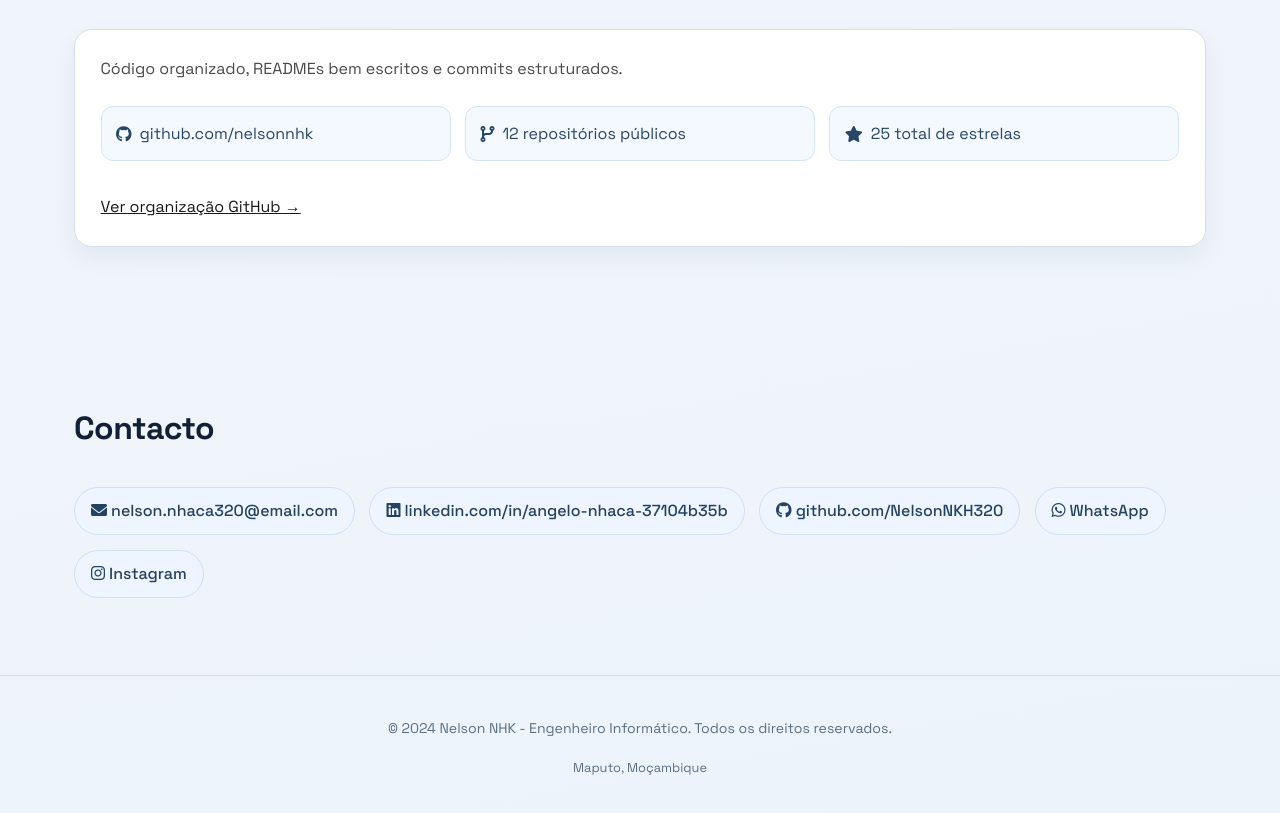
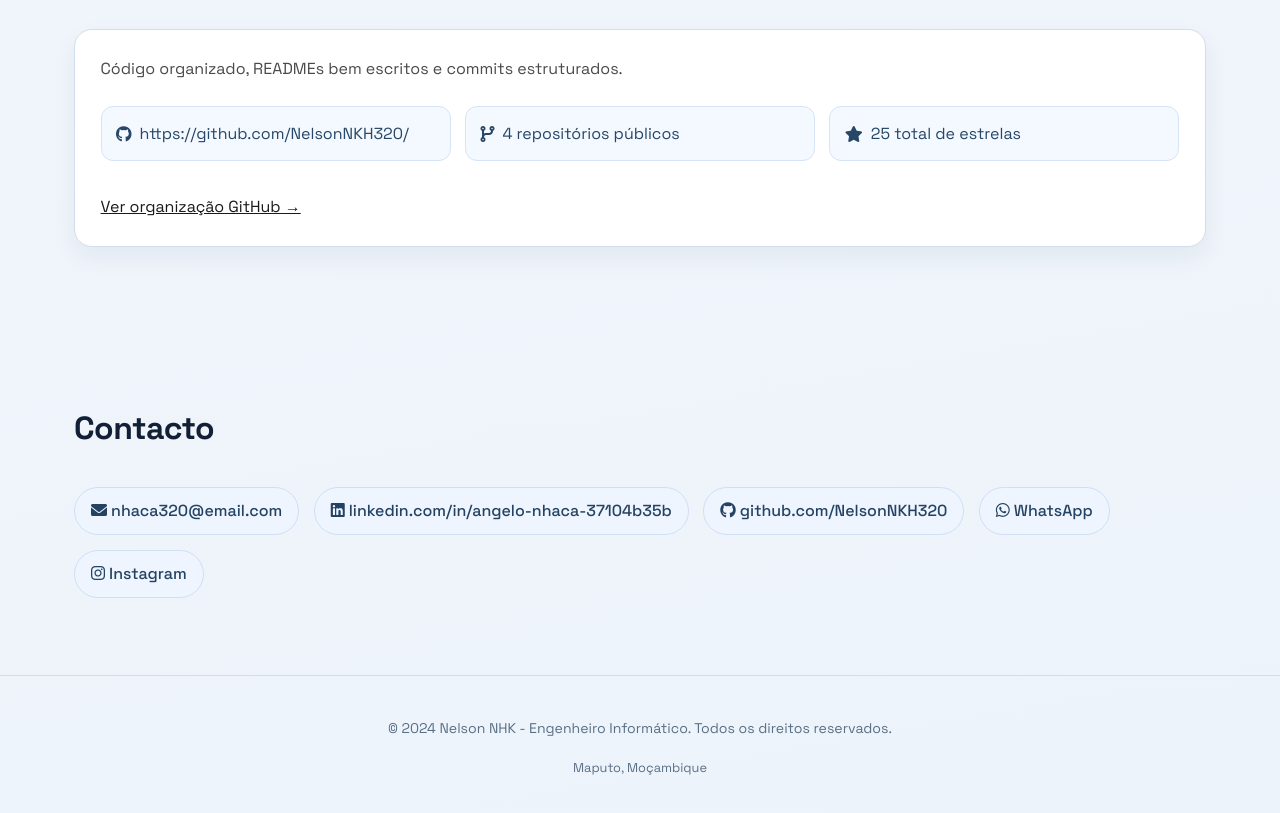
Before and after one commit to NelsonNKH320/NelsonNhaca.github.io, a plain HTML site: page index.html in a window 1280 px wide. Shown: the part 2874-3687 px from the top of the page. Drawn offline with Linux system fonts and the light colour scheme; files that its build step writes are made by us from their sources.

Commit message:
Atualizacoes gerais

```diff
--- a/index.html
+++ b/index.html
@@ -246,11 +246,11 @@
                     <div class="github-stats">
                         <div class="github-stat">
                             <i class="fab fa-github"></i>
-                            <span>github.com/nelsonnhk</span>
+                            <span>https://github.com/NelsonNKH320/</span>
                         </div>
                         <div class="github-stat">
                             <i class="fas fa-code-branch"></i>
-                            <span>12 repositórios públicos</span>
+                            <span>4 repositórios públicos</span>
                         </div>
                         <div class="github-stat">
                             <i class="fas fa-star"></i>
@@ -258,7 +258,7 @@
                         </div>
                     </div>
                     <div style="margin-top: 2rem;">
-                        <a href="#" style="color: #1a1a1a; text-decoration: underline;">Ver organização GitHub →</a>
+                        <a href="https://github.com/NelsonNKH320" style="color: #1a1a1a; text-decoration: underline;">Ver organização GitHub →</a>
                     </div>
                 </div>
             </div>
@@ -271,13 +271,13 @@
                 <div class="contact-links">
                     <a href="#" class="contact-item">
                         <i class="fas fa-envelope"></i>
-                        nelson.nhaca320@email.com
+                        nhaca320@email.com
                     </a>
-                    <a href="#" class="contact-item">
+                    <a href="www.linkedin.com/in/angelo-nhaca-37104b35b" class="contact-item">
                         <i class="fab fa-linkedin"></i>
                         linkedin.com/in/angelo-nhaca-37104b35b
                     </a>
-                    <a href="#" class="contact-item">
+                    <a href="https://github.com/NelsonNKH320" class="contact-item">
                         <i class="fab fa-github"></i>
                         github.com/NelsonNKH320
                     </a>
```
